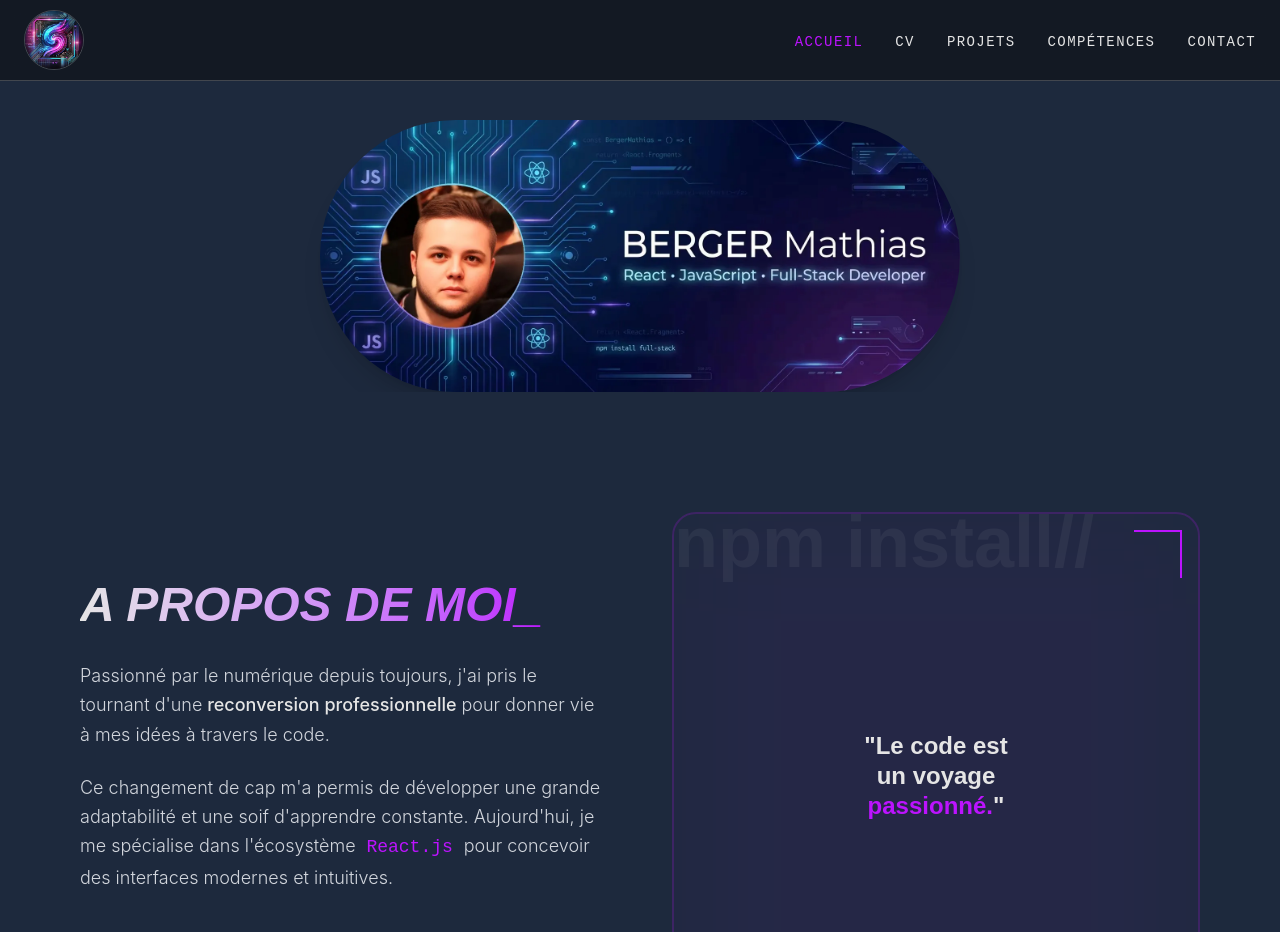
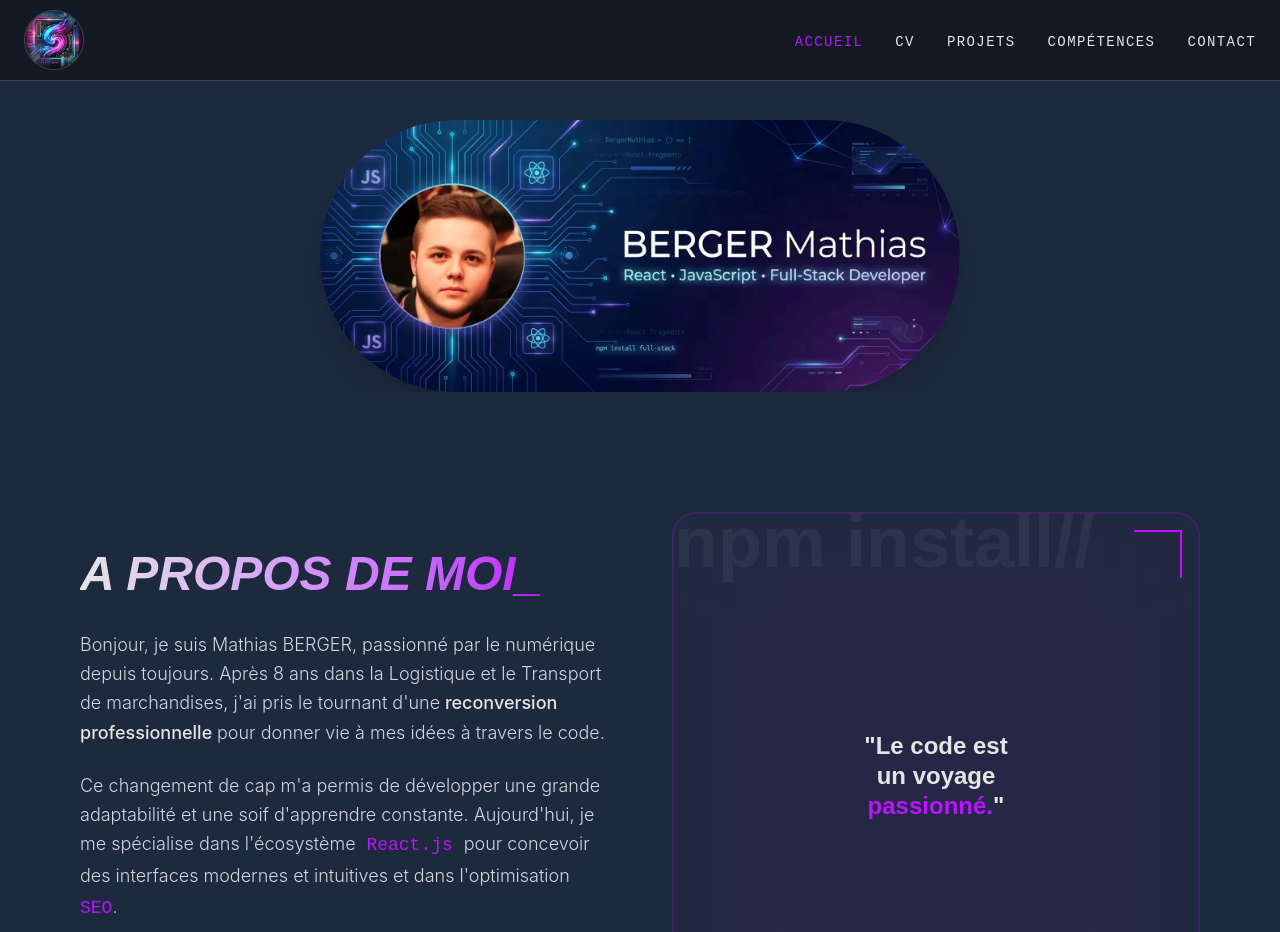
Before and after one commit to MathCod/dev-portfolio, a React (Vite) app: page / in a window 1280 px wide. Shown: the top 932 px of the page. Built offline with nearby package versions, Linux system fonts and the light colour scheme.

Commit message:
➕Première étape SEO

```diff
--- a/index.html
+++ b/index.html
@@ -1,10 +1,26 @@
 <!doctype html>
-<html lang="en">
+<html lang="fr">
   <head>
     <meta charset="UTF-8" />
     <link rel="icon" type="image/svg+xml" href="/Logo.webp" />
     <meta name="viewport" content="width=device-width, initial-scale=1.0" />
-    <title>Portfolio BERGER</title>
+    <title>Mathias Berger | Développeur Full-Stack | Landes (40)</title>
+    <meta name="description" content="Développeur Full-Stack spécialisé en React. Découvrez mes projets OpenClassrooms et mes réalisations web basées dans les Landes (40)." />
+    <meta name="keywords" content="Développeur Web, React, JavaScript, Portfolio, Landes, 40, OpenClassrooms, Front-end, Full-Stack" />
+    <meta name="author" content="Mathias Berger" />
+
+    <!-- Open Graph / Facebook -->
+    <meta property="og:type" content="website" />
+    <meta property="og:url" content="https://ton-site.vercel.app/" />
+    <meta property="og:title" content="Mathias Berger | Développeur Front-End React" />
+    <meta property="og:description" content="Découvrez mes projets et mon expertise en développement web React." />
+    <meta property="og:image" content="https://ton-site.vercel.app/og-image.jpg" /> <!-- Crée une image 1200x630px -->
+
+    <!-- Twitter -->
+    <meta property="twitter:card" content="summary_large_image" />
+    <meta property="twitter:title" content="Mathias Berger | Développeur React" />
+    <meta property="twitter:image" content="https://ton-site.vercel.app/og-image.jpg" />
+
   </head>
   <body>
     <div id="root"></div>
--- a/src/components/About.jsx
+++ b/src/components/About.jsx
@@ -20,7 +20,8 @@ const About = () => {
 
           <div className="space-y-6 font-light text-gray-300 leading-relaxed text-lg">
             <p>
-              Passionné par le numérique depuis toujours, j'ai pris le tournant d'une
+              Bonjour, je suis Mathias BERGER, passionné par le numérique depuis toujours. Après 8 ans dans la
+              Logistique et le Transport de marchandises, j'ai pris le tournant d'une
               <span className="text-light font-medium"> reconversion professionnelle </span>
               pour donner vie à mes idées à travers le code.
             </p>
@@ -28,7 +29,8 @@ const About = () => {
               Ce changement de cap m'a permis de développer une grande adaptabilité et une
               soif d'apprendre constante. Aujourd'hui, je me spécialise dans l'écosystème
               <span className="text-neon-purple font-mono"> React.js </span> pour concevoir
-              des interfaces modernes et intuitives.
+              des interfaces modernes et intuitives et dans l'optimisation
+              <span className="text-neon-purple font-mono"> SEO</span>.
             </p>
           </div>
 
--- a/src/data/projects.js
+++ b/src/data/projects.js
@@ -50,7 +50,7 @@ export const projects = [
     title: "La Valée d'Ombrelune",
     status: "progress",
     image: ombreluneImg,
-    category: "Projet Personnel - React",
+    category: "Projet Personnel",
     description: "Conception et développement d'un site vitrine immersif pour un élevage de Bergers Américains Miniatures. Focus sur une expérience utilisateur (UX) élégante, avec une gestion dynamique des portées et des galeries photos, mettant en avant le design et la performance sous React.",
     link: "https://la-vallee-dombrelune.vercel.app/",
     github: "https://github.com/MathCod/la-vallee-dombrelune"
```
